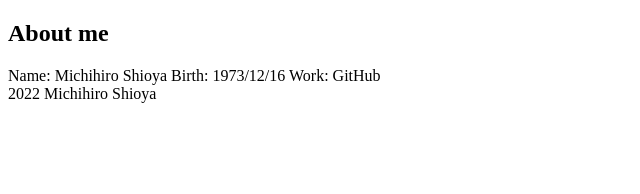
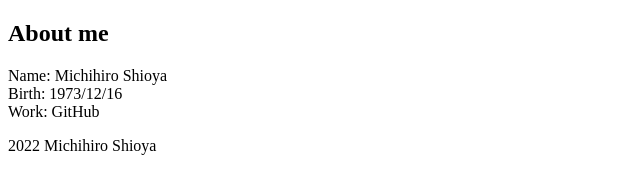
Before and after one commit to shioyam/aboutme, a plain HTML site: page index.html in a window 1280 px wide. Shown: the whole page, without its empty margins (0-640 px from the left). Drawn offline with Linux system fonts and the light colour scheme.

Commit message:
Update index.html

```diff
--- a/index.html
+++ b/index.html
@@ -7,10 +7,11 @@
 
 <body>
 <h2>About me</h2>
-  Name: Michihiro Shioya
-  Birth: 1973/12/16
-  Work: GitHub
-
+  <p>
+  Name: Michihiro Shioya<br>
+  Birth: 1973/12/16<br>
+  Work: GitHub<br>
+</p>
 
 <footer>
 2022 Michihiro Shioya
```
